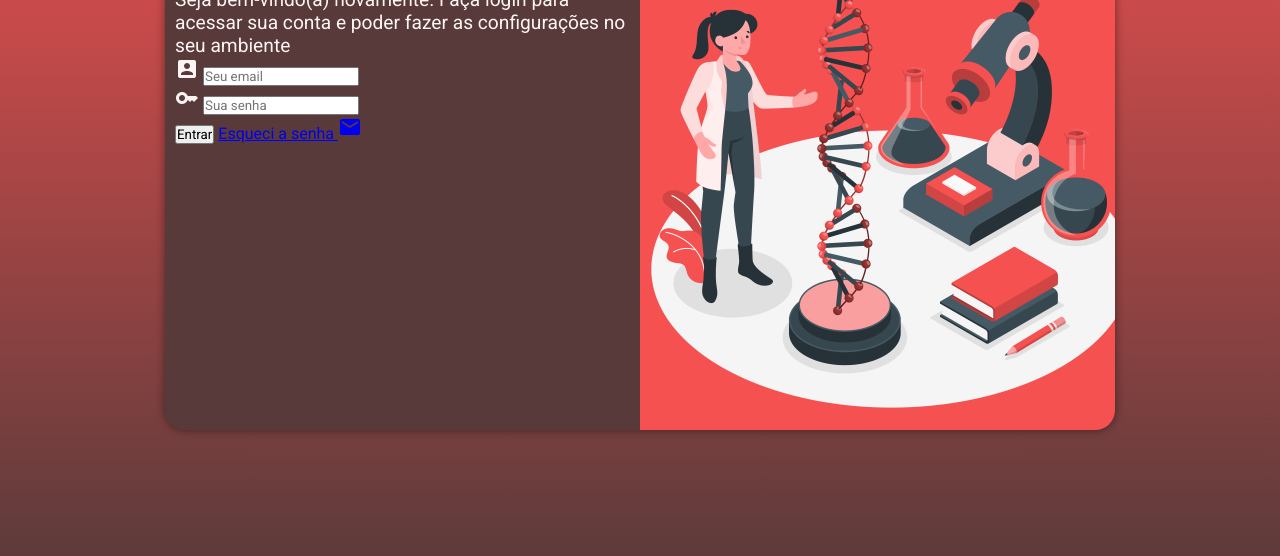
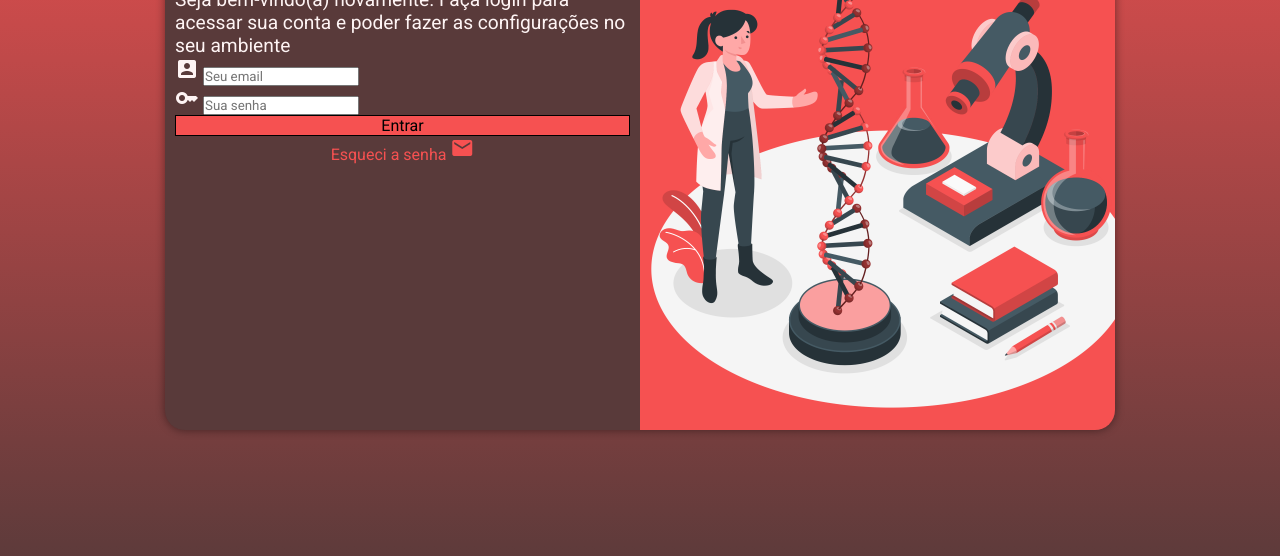
Before and after one commit to kaykysouls/pagina-login, a plain HTML site: page index.html in a window 1280 px wide. Shown: the part 220-776 px from the top of the page. Drawn offline with Linux system fonts and the light colour scheme.

Commit message:
configurações no form

```diff
--- a/estilos/style.css
+++ b/estilos/style.css
@@ -65,3 +65,26 @@ div#form > h1{
 div#form > p{
     font-size: 0.8em;
 }
+
+.botao{
+    display: block;
+    width: 100%;
+    background-color: #FEF4F4;
+    border: none;
+    font-size: 1em;
+    background-color: #F65151;
+    border: solid 1px;
+    cursor: pointer;
+}
+
+.botao:hover{
+    background-color: #a15757;
+}
+
+form > a{
+    display: block;
+    width: 100%;
+    text-align: center;
+    text-decoration: none;
+    color: #F65151;
+}
--- a/index.html
+++ b/index.html
@@ -30,7 +30,7 @@
                         <input type="password" name="senha" id="isenha" placeholder="Sua senha" autocomplete="current-password" required minlength="8" maxlength="12">
                         <label for="isenha"></label>
                     </div>
-                    <input type="submit" value="Entrar">
+                    <input type="submit" value="Entrar" class="botao">
                     <a href="esqueci.html">Esqueci a senha <span  class="material-icons">email</span></a>
                 </form>
             </div>
```
